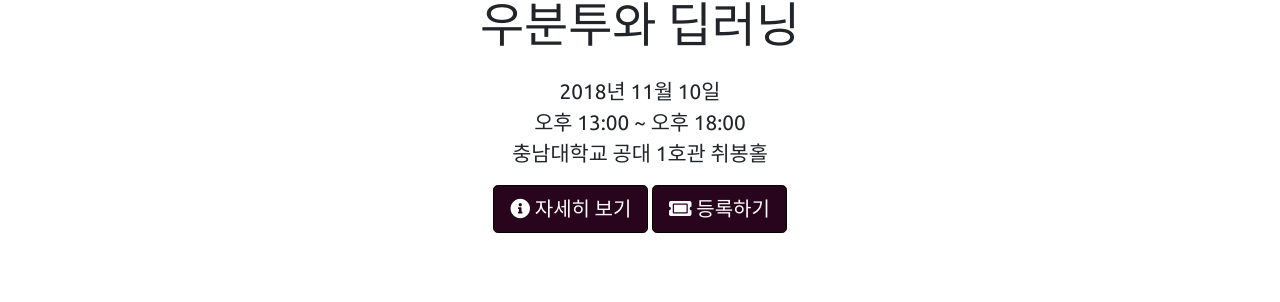
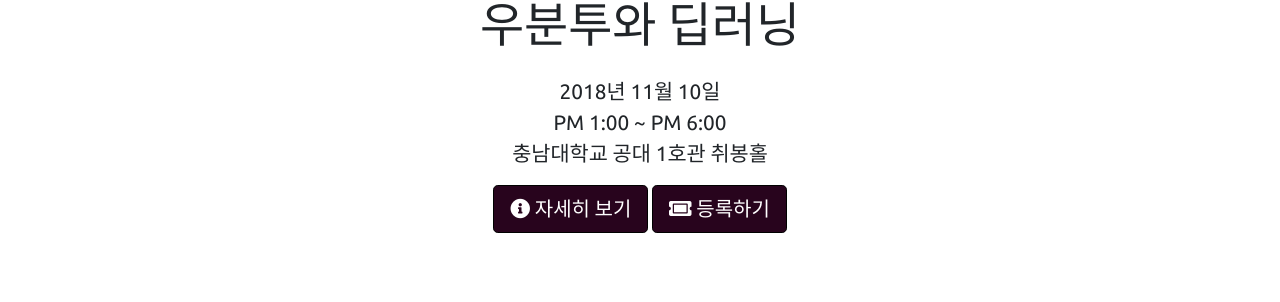
Before and after one commit to ubuntu-kr/ubuntu-fest, a Jekyll site: the page built from index.md, in a window 1280 px wide and 900 px high. Shown: the part 333-635 px from the top of the window. Built offline with Jekyll 4.4.1, drawn with Linux system fonts in a browser that asks for light colours.

Commit message:
시간 수정

```diff
--- a/_config.yml
+++ b/_config.yml
@@ -11,7 +11,7 @@ owner: ubuntu-daejeon
 
 # Location & time
 period: "2018년 11월 10일"
-period-time: "오후 13:00 ~ 오후 18:00"
+period-time: "PM 1:00 ~ PM 6:00"
 location: "충남대학교 공대 1호관 취봉홀"
 address: "대전광역시 유성구 궁동 대학로 99"
 location_query: "충남대학교"
```
